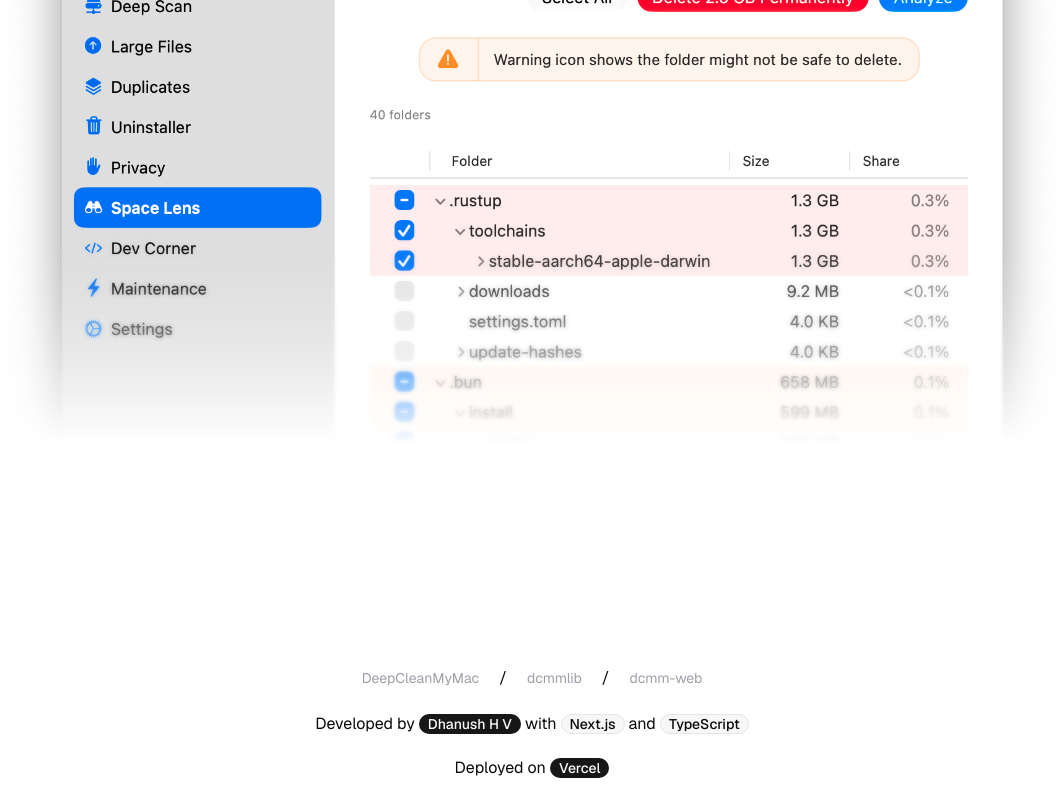
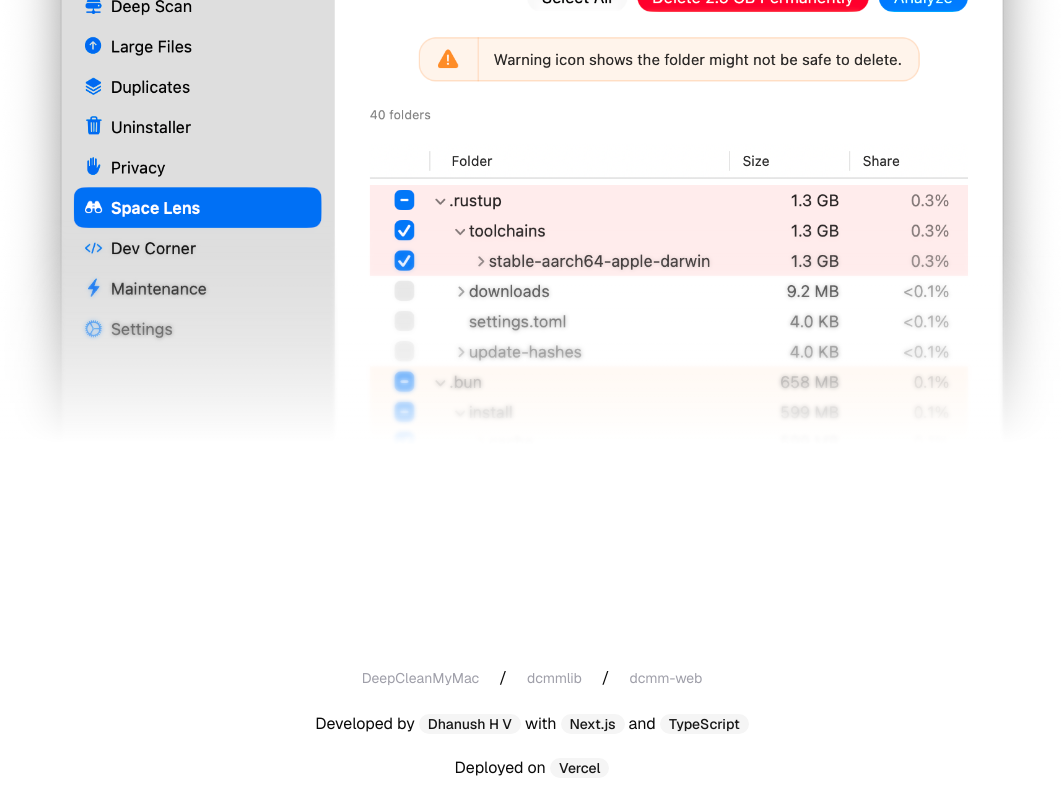
Before and after one commit to DHANUSH-web/dcmm-web, a Next.js app: page / in a window 1280 px wide. Shown: the part 620-1420 px from the top of the page, without its empty margins (108-1170 px from the left). Built offline with nearby package versions, Linux system fonts and the light colour scheme.

Commit message:
UPDATE: Updated the badges in footer to all secondary

```diff
--- a/components/footer.tsx
+++ b/components/footer.tsx
@@ -32,19 +32,19 @@ export default function Footer() {
       <div className="flex items-center gap-1">
         <span>Developed by</span>
         <Link href="/about">
-          <Badge className="text-sm">
+          <Badge variant="secondary" className="text-sm">
             { developer.name }
           </Badge>
         </Link>
         <span>with</span>
         <Link href={web.framework_website} target="_blank">
-          <Badge variant="outline" className="text-sm">
+          <Badge variant="secondary" className="text-sm">
             {web.framework}
           </Badge>
         </Link>
         <span>and</span>
         <Link href={web.lang_website} target="_blank">
-          <Badge variant="outline" className="text-sm">
+          <Badge variant="secondary" className="text-sm">
             {web.lang}
           </Badge>
         </Link>
@@ -52,7 +52,7 @@ export default function Footer() {
       <div className="flex items-center gap-1">
         <span>Deployed on</span>
         <Link href={deployer.website} target="_blank">
-          <Badge className="text-sm">
+          <Badge variant="secondary" className="text-sm">
             {deployer.name}
           </Badge>
         </Link>
```
